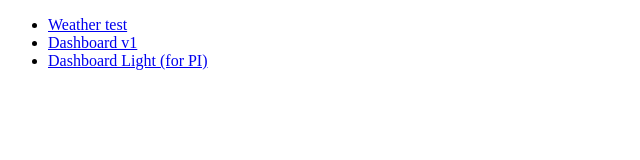
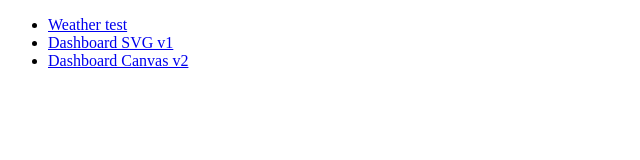
Before and after one commit to dragoon/starport, a plain HTML site: page index.html in a window 1280 px wide. Shown: the full height of the page, 0-640 px from the left. Drawn offline with Linux system fonts and the light colour scheme.

```diff
--- a/index.html
+++ b/index.html
@@ -7,8 +7,8 @@
 <body>
 <ul>
     <li><a href="dashboard-raspberry-light/test.html">Weather test</a></li>
-    <li><a href="dashboard/">Dashboard v1</a></li>
-    <li><a href="dashboard-raspberry-light/">Dashboard Light (for PI)</a></li>
+    <li><a href="dashboard/">Dashboard SVG v1</a></li>
+    <li><a href="dashboard-raspberry-light/">Dashboard Canvas v2</a></li>
 </ul>
 
 </body>
```
